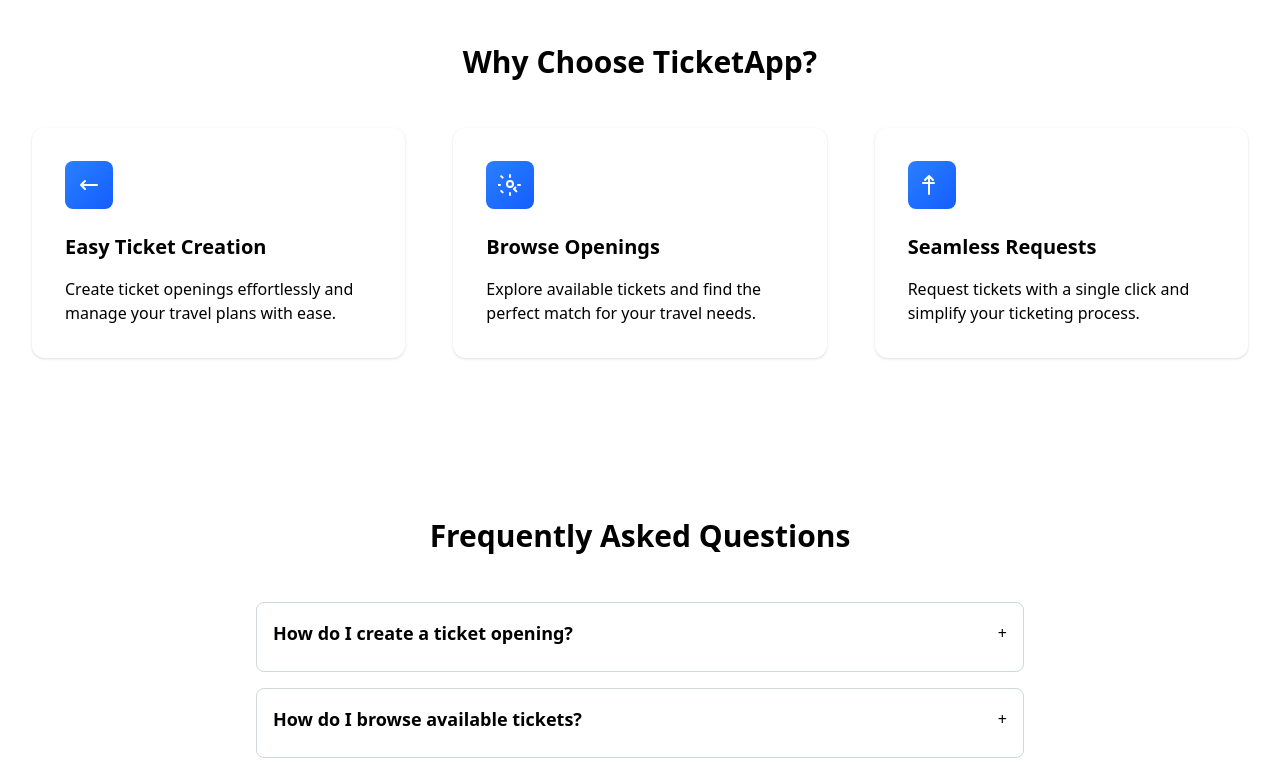
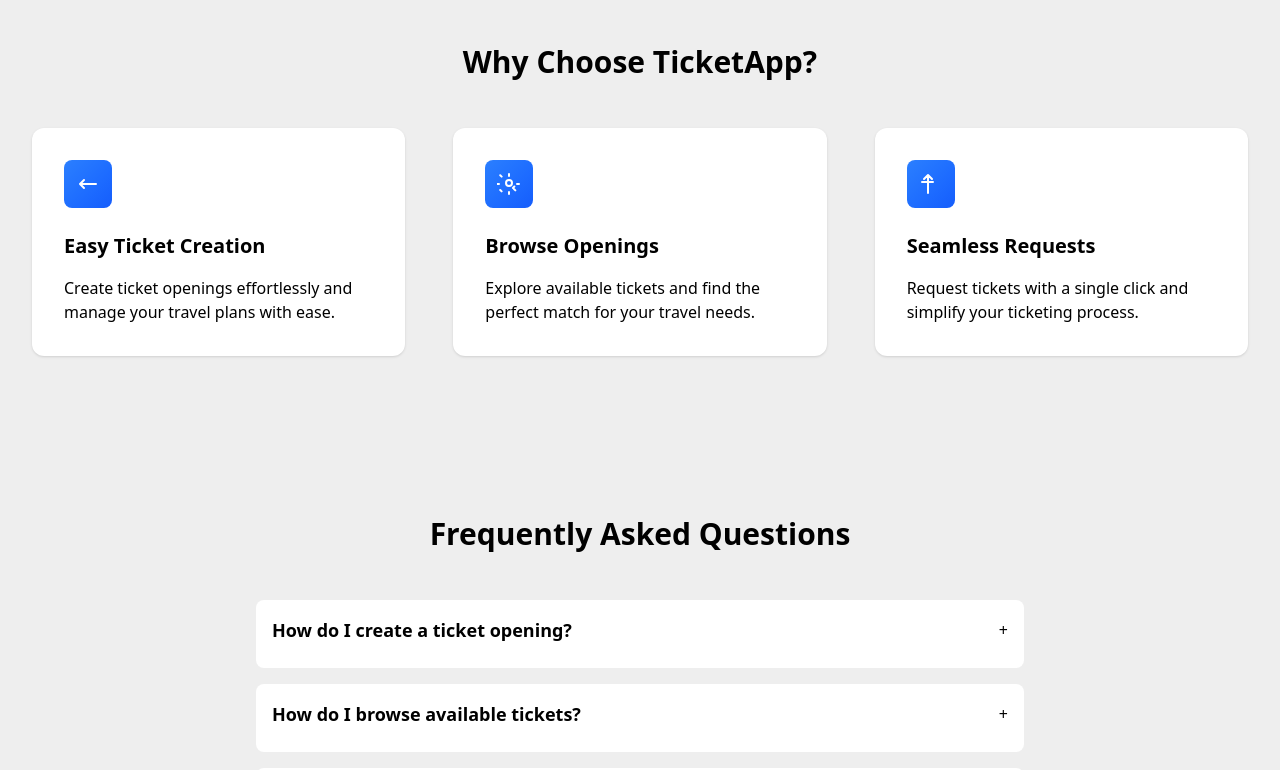
Before and after one commit to 23IT048/sem4-FSWD-miniProject, a React (Vite) app in the folder client/: page / in a window 1280 px wide. Shown: the part 820-1590 px from the top of the page. Built offline with nearby package versions, Linux system fonts and the light colour scheme; sample sign-in values are in the browser's storage.

Commit message:
Dark Mode Fixes

```diff
--- a/client/src/components/FAQ.jsx
+++ b/client/src/components/FAQ.jsx
@@ -23,15 +23,18 @@
   ];
 
   return (
-    <div className="bg-gray-50 py-20" style={{ backgroundColor: 'var(--bg-color)', color: 'var(--text-color)' }}>
+    <div className="bg-gray-50 py-20" style={{ backgroundColor: 'var(--bg-color)'}}>
       <div className="max-w-7xl mx-auto px-4 sm:px-6 lg:px-8">
         <h2 className="text-3xl font-bold text-center mb-12">Frequently Asked Questions</h2>
         <div className="space-y-4">
           {faqs.map((faq, index) => (
             <div
               key={index}
-              className="border border-gray-300 rounded-lg p-4 hover:border-blue-500 transition-all max-w-3xl mx-auto cursor-pointer"
+              className="rounded-lg p-4 hover:border border-blue-500 transition-all max-w-3xl mx-auto cursor-pointer"
               onClick={() => toggleFAQ(index)} // Make the entire card clickable
+              style={{
+                  backgroundColor: 'var(--card-color)',
+              }}
             >
               <div className="flex justify-between items-center">
                 <h3 className="text-lg font-semibold">{faq.question}</h3>
@@ -42,7 +45,7 @@
                   openIndex === index ? 'max-h-screen opacity-100' : 'max-h-0 opacity-0'
                 }`}
                 style={{
-                  backgroundColor: 'var(--bg-color)',
+                  backgroundColor: 'var(--card-color)',
                   color: 'var(--text-color)',
                 }}
               >
--- a/client/src/index.css
+++ b/client/src/index.css
@@ -1,12 +1,14 @@
 @import "tailwindcss";
 
 :root {
-  --bg-color: white;
+  --bg-color: #eeeeee;
+  --card-color: #ffffff;
   --text-color: black;
 }
 
 .dark {
-  --bg-color: #333f56;
+  --bg-color: #303030;
+  --card-color: #424242;
   --text-color: white;
 }
 
--- a/client/src/pages/BrowseOpenings.jsx
+++ b/client/src/pages/BrowseOpenings.jsx
@@ -39,9 +39,8 @@
             key={ticket._id}
             className="p-6 rounded-lg shadow-md hover:shadow-lg transition-all"
             style={{
-              backgroundColor: 'var(--bg-color)',
+              backgroundColor: 'var(--card-color)',
               color: 'var(--text-color)',
-              border: '1px solid white',
             }}
           >
             <p>
--- a/client/src/pages/CreateOpening.jsx
+++ b/client/src/pages/CreateOpening.jsx
@@ -38,9 +38,8 @@
       <div
         className="p-8 rounded-lg shadow-lg max-w-md w-full"
         style={{
-          backgroundColor: 'var(--bg-color)',
+          backgroundColor: 'var(--card-color)',
           color: 'var(--text-color)',
-          border: '1px solid white',
         }}
       >
         <h1 className="text-2xl font-bold text-blue-500 mb-6 text-center">Create Ticket Opening</h1>
--- a/client/src/pages/Home.jsx
+++ b/client/src/pages/Home.jsx
@@ -44,9 +44,8 @@
             <div
               className="p-8 rounded-xl shadow-sm hover:shadow-md transition-all"
               style={{
-                backgroundColor: 'var(--bg-color)',
+                backgroundColor: 'var(--card-color)',
                 color: 'var(--text-color)',
-                border: '1px solid white',
               }}
             >
               <div className="bg-gradient-to-br from-blue-500 to-blue-600 w-12 h-12 rounded-lg flex items-center justify-center mb-6">
@@ -75,9 +74,8 @@
             <div
               className="p-8 rounded-xl shadow-sm hover:shadow-md transition-all"
               style={{
-                backgroundColor: 'var(--bg-color)',
+                backgroundColor: 'var(--card-color)',
                 color: 'var(--text-color)',
-                border: '1px solid white',
               }}
             >
               <div className="bg-gradient-to-br from-blue-500 to-blue-600 w-12 h-12 rounded-lg flex items-center justify-center mb-6">
@@ -111,9 +109,8 @@
             <div
               className="p-8 rounded-xl shadow-sm hover:shadow-md transition-all"
               style={{
-                backgroundColor: 'var(--bg-color)',
+                backgroundColor: 'var(--card-color)',
                 color: 'var(--text-color)',
-                border: '1px solid white',
               }}
             >
               <div className="bg-gradient-to-br from-blue-500 to-blue-600 w-12 h-12 rounded-lg flex items-center justify-center mb-6">
--- a/client/src/pages/Login.jsx
+++ b/client/src/pages/Login.jsx
@@ -37,9 +37,8 @@
       <div
         className="p-8 rounded-lg shadow-lg max-w-md w-full"
         style={{
-          backgroundColor: 'var(--bg-color)',
+          backgroundColor: 'var(--card-color)',
           color: 'var(--text-color)',
-          border: '1px solid white',
         }}
 
       >
--- a/client/src/pages/Signup.jsx
+++ b/client/src/pages/Signup.jsx
@@ -37,9 +37,8 @@
       <div
         className="p-8 rounded-lg shadow-lg max-w-md w-full"
         style={{
-          backgroundColor: 'var(--bg-color)',
+          backgroundColor: 'var(--card-color)',
           color: 'var(--text-color)',
-          border: '1px solid white',
         }}
       >
         <h1 className="text-2xl font-bold text-blue-500 mb-6 text-center">Signup</h1>
--- a/client/src/pages/UserDashboard.jsx
+++ b/client/src/pages/UserDashboard.jsx
@@ -43,9 +43,8 @@
               key={ticket._id}
               className="p-6 rounded-lg shadow-md hover:shadow-lg transition-all"
               style={{
-                backgroundColor: 'var(--bg-color)',
+                backgroundColor: 'var(--card-color)',
                 color: 'var(--text-color)',
-                border: '1px solid white',
               }}
             >
               <p>
@@ -71,9 +70,8 @@
               key={ticket._id}
               className="p-6 rounded-lg shadow-md hover:shadow-lg transition-all"
               style={{
-                backgroundColor: 'var(--bg-color)',
+                backgroundColor: 'var(--card-color)',
                 color: 'var(--text-color)',
-                border: '1px solid white',
               }}
             >
               <p>
```
